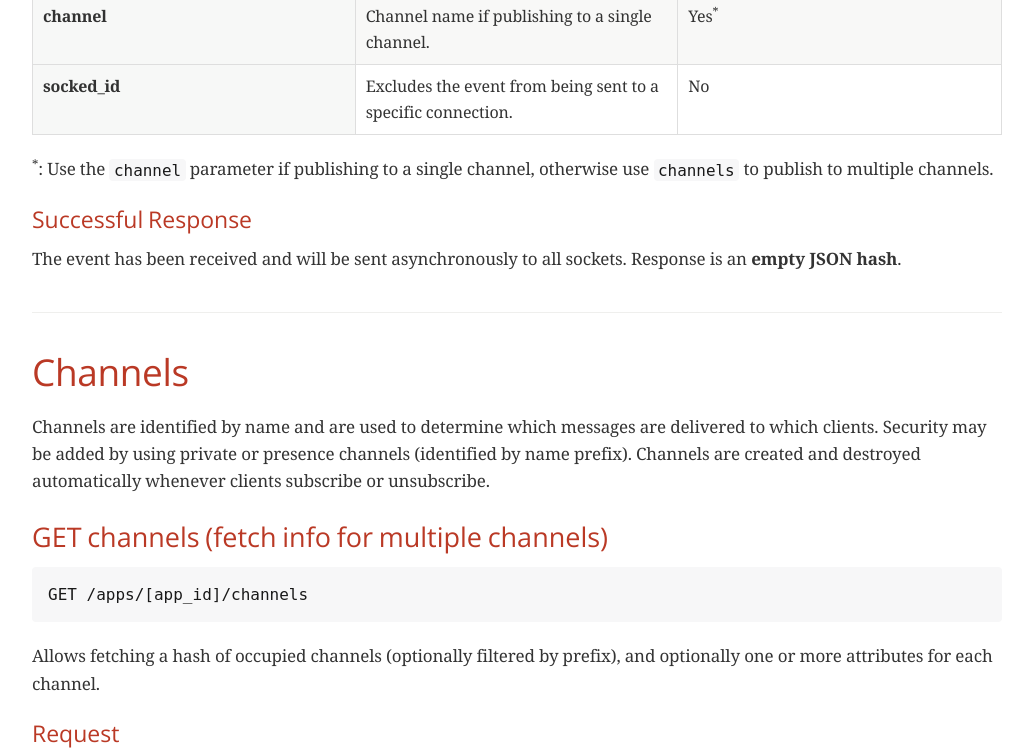
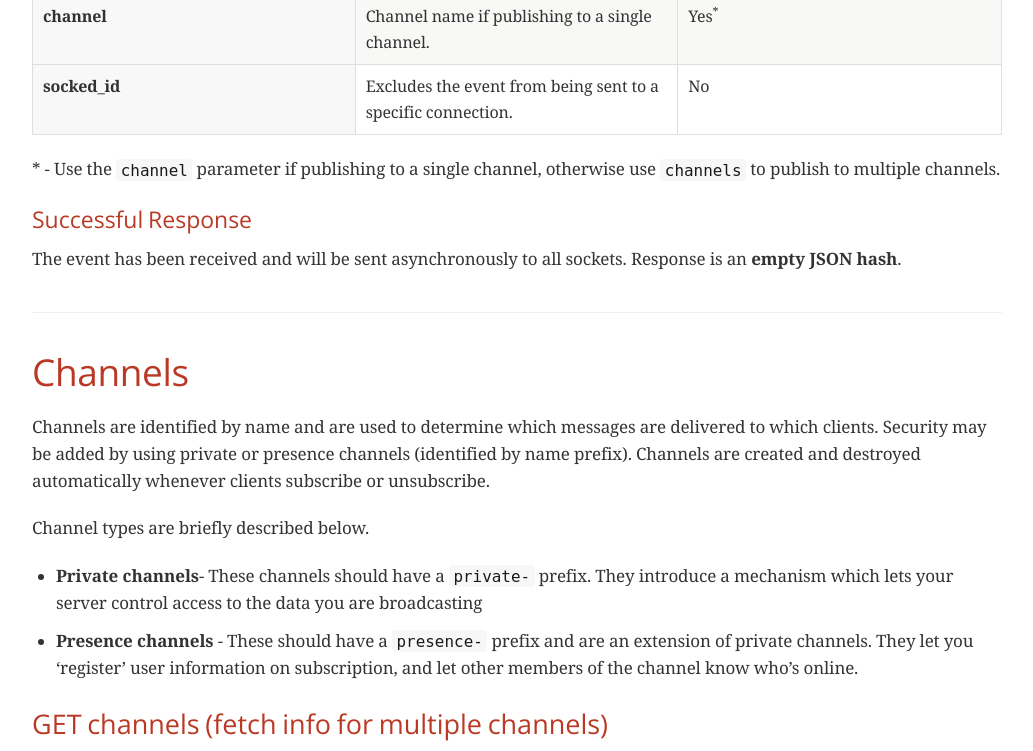
Before and after one commit to pusher/pusher-http-api-reference, a plain HTML site: page http_api.html in a window 1280 px wide. Shown: the part 1893-2644 px from the top of the page, without its empty margins (123-1156 px from the left). Drawn offline with nearby package versions, Linux system fonts and the light colour scheme; a web font is replaced by a local one.

Commit message:
Add small descriptions for channel types

```diff
--- a/http_api.html
+++ b/http_api.html
@@ -564,7 +564,7 @@ The event data should <strong>not be larger than 10KB</strong>. If you attempt t
 </tbody>
 </table>
 <div class="paragraph">
-<p><sup>*</sup>: Use the <code>channel</code> parameter if publishing to a single channel, otherwise use <code>channels</code> to publish to multiple channels.</p>
+<p><strong><sup></strong></sup>* - Use the <code>channel</code> parameter if publishing to a single channel, otherwise use <code>channels</code> to publish to multiple channels.</p>
 </div>
 </div>
 <div class="sect3">
@@ -581,6 +581,19 @@ The event data should <strong>not be larger than 10KB</strong>. If you attempt t
 <div class="sectionbody">
 <div class="paragraph">
 <p>Channels are identified by name and are used to determine which messages are delivered to which clients. Security may be added by using private or presence channels (identified by name prefix). Channels are created and destroyed automatically whenever clients subscribe or unsubscribe.</p>
+</div>
+<div class="paragraph">
+<p>Channel types are briefly described below.</p>
+</div>
+<div class="ulist">
+<ul>
+<li>
+<p><strong>Private channels</strong>- These channels should have a <code>private-</code> prefix. They introduce a mechanism which lets your server control access to the data you are broadcasting</p>
+</li>
+<li>
+<p><strong>Presence channels</strong> - These should have a <code>presence-</code> prefix and are an extension of private channels. They let you ‘register’ user information on subscription, and let other members of the channel know who’s online.</p>
+</li>
+</ul>
 </div>
 <div class="sect2">
 <h3 id="get-channels-fetch-info-for-multiple-channels">GET channels (fetch info for multiple channels)</h3>
@@ -912,7 +925,7 @@ Content-Type: application/json
 <div id="footer">
 <div id="footer-text">
 Version 1.0<br>
-Last updated 2015-04-10 16:07:57 BST
+Last updated 2015-04-10 16:36:03 BST
 </div>
 </div>
 </body>
```
Also changed, not shown: 1 other file.
